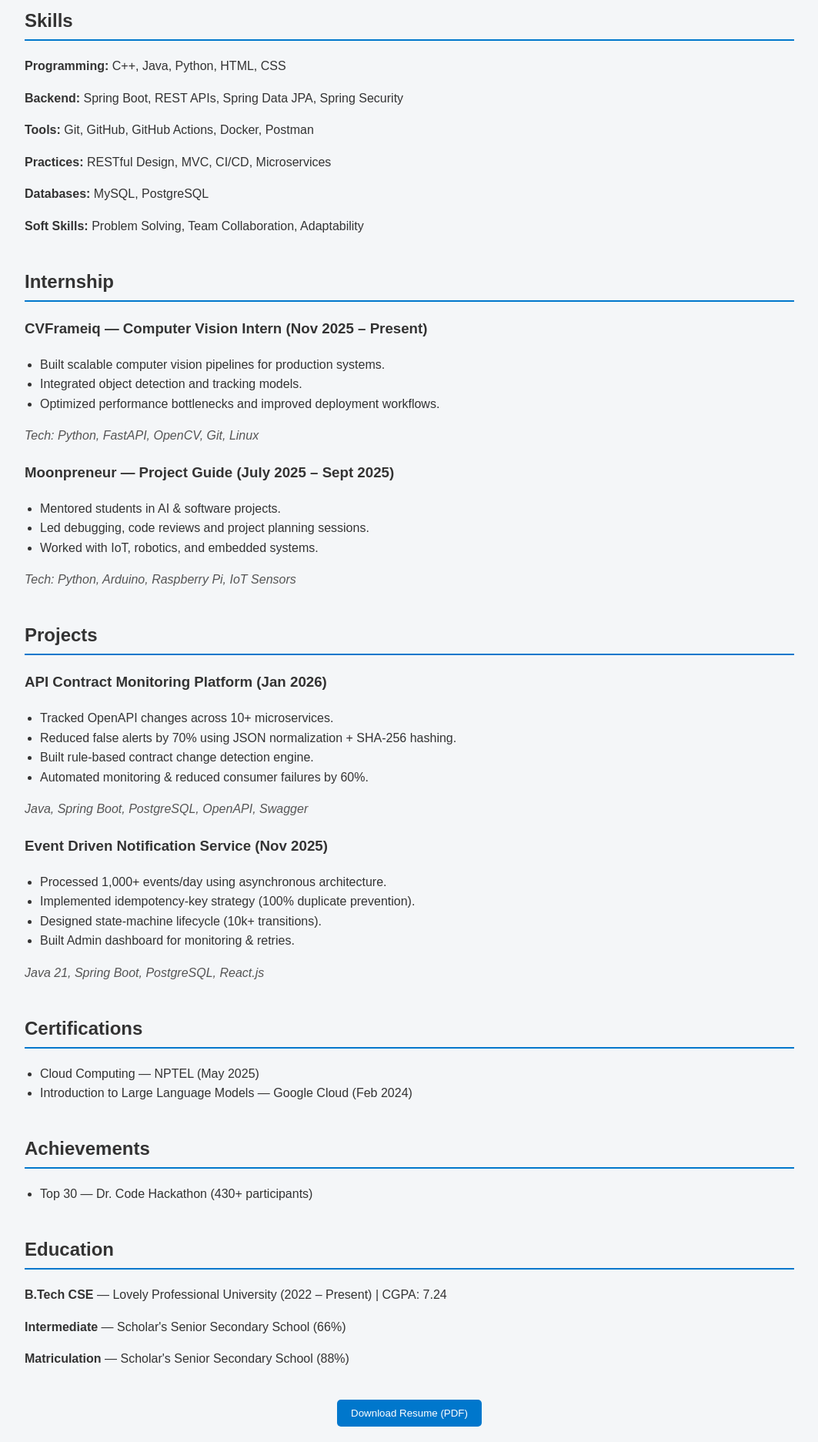
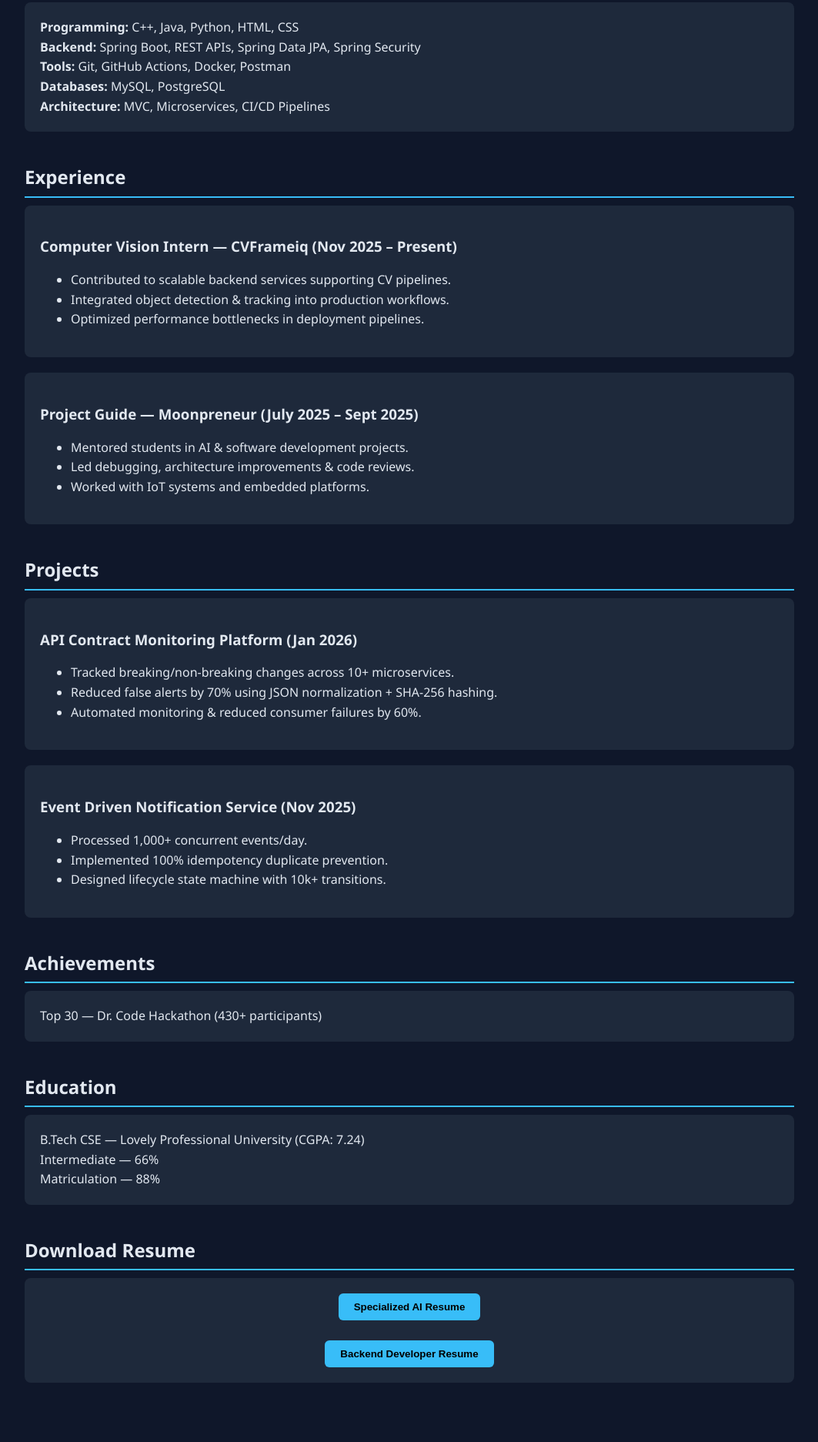
Before and after one commit to sandhyasharma24/sandhyasharma24.github.io, a plain HTML site: page index.html in a window 1280 px wide. Shown: the part 288-2161 px from the top of the page at 77% size, without its empty margins (108-1171 px from the left). Drawn offline with Linux system fonts and the light colour scheme.

Commit message:
Refactor index.html with new styles and content
Updated styles and content for improved layout and readability.

```diff
--- a/index.html
+++ b/index.html
@@ -7,70 +7,69 @@
 
 <style>
 body {
-    font-family: Arial, sans-serif;
     margin: 0;
-    padding: 0;
-    background: #f4f6f8;
-    color: #333;
+    font-family: 'Segoe UI', sans-serif;
+    background: #0f172a;
+    color: #e2e8f0;
     line-height: 1.6;
 }
 
 .container {
-    width: 85%;
+    width: 90%;
     max-width: 1000px;
     margin: auto;
-    padding: 20px;
-}
-
-header {
-    text-align: center;
     padding: 40px 0;
 }
 
-header h1 {
-    margin-bottom: 5px;
+h1, h2, h3 {
+    margin-bottom: 10px;
+}
+
+h2 {
+    border-bottom: 2px solid #38bdf8;
+    padding-bottom: 5px;
+    margin-top: 40px;
+}
+
+a {
+    color: #38bdf8;
+    text-decoration: none;
+}
+
+a:hover {
+    text-decoration: underline;
+}
+
+.header {
+    text-align: center;
+}
+
+.contact {
+    margin-top: 10px;
 }
 
 .contact a {
     margin: 0 10px;
-    text-decoration: none;
-    color: #0077cc;
+}
+
+.card {
+    background: #1e293b;
+    padding: 20px;
+    border-radius: 8px;
+    margin-bottom: 20px;
+}
+
+button {
+    background: #38bdf8;
+    border: none;
+    padding: 10px 20px;
+    border-radius: 6px;
+    cursor: pointer;
     font-weight: bold;
 }
 
-section {
-    margin-top: 40px;
-}
-
-h2 {
-    border-bottom: 2px solid #0077cc;
-    padding-bottom: 5px;
-}
-
-ul {
-    padding-left: 20px;
-}
-
-.project {
-    margin-bottom: 20px;
-}
-
-.tech {
-    font-style: italic;
-    color: #555;
-}
-
-button {
-    background: #0077cc;
-    color: white;
-    border: none;
-    padding: 10px 18px;
-    border-radius: 5px;
-    cursor: pointer;
-}
-
 button:hover {
-    background: #005fa3;
+    background: #0ea5e9;
 }
 </style>
 </head>
@@ -79,107 +78,90 @@ button:hover {
 
 <div class="container">
 
-<header>
+<div class="header">
     <h1>Sandhya Sharma</h1>
-    <p>Backend Developer | AI Enthusiast | Computer Vision Intern</p>
+    <p>Backend Developer | AI Engineer | Computer Vision Intern</p>
     <div class="contact">
         <a href="https://linkedin.com/in/sandhyasharma24" target="_blank">LinkedIn</a>
         <a href="https://github.com/sandhyasharma24" target="_blank">GitHub</a>
         <a href="mailto:sandhya24102001@gmail.com">Email</a>
-        <a href="tel:+917905787985">Mobile</a>
+        <a href="tel:+917905787985">+91-7905787985</a>
     </div>
-</header>
-
-<section>
-<h2>Skills</h2>
-<p><strong>Programming:</strong> C++, Java, Python, HTML, CSS</p>
-<p><strong>Backend:</strong> Spring Boot, REST APIs, Spring Data JPA, Spring Security</p>
-<p><strong>Tools:</strong> Git, GitHub, GitHub Actions, Docker, Postman</p>
-<p><strong>Practices:</strong> RESTful Design, MVC, CI/CD, Microservices</p>
-<p><strong>Databases:</strong> MySQL, PostgreSQL</p>
-<p><strong>Soft Skills:</strong> Problem Solving, Team Collaboration, Adaptability</p>
-</section>
-
-<section>
-<h2>Internship</h2>
-
-<div class="project">
-<h3>CVFrameiq — Computer Vision Intern (Nov 2025 – Present)</h3>
-<ul>
-<li>Built scalable computer vision pipelines for production systems.</li>
-<li>Integrated object detection and tracking models.</li>
-<li>Optimized performance bottlenecks and improved deployment workflows.</li>
-</ul>
-<p class="tech">Tech: Python, FastAPI, OpenCV, Git, Linux</p>
 </div>
 
-<div class="project">
-<h3>Moonpreneur — Project Guide (July 2025 – Sept 2025)</h3>
-<ul>
-<li>Mentored students in AI & software projects.</li>
-<li>Led debugging, code reviews and project planning sessions.</li>
-<li>Worked with IoT, robotics, and embedded systems.</li>
-</ul>
-<p class="tech">Tech: Python, Arduino, Raspberry Pi, IoT Sensors</p>
+<h2>Technical Skills</h2>
+<div class="card">
+<strong>Programming:</strong> C++, Java, Python, HTML, CSS <br>
+<strong>Backend:</strong> Spring Boot, REST APIs, Spring Data JPA, Spring Security <br>
+<strong>Tools:</strong> Git, GitHub Actions, Docker, Postman <br>
+<strong>Databases:</strong> MySQL, PostgreSQL <br>
+<strong>Architecture:</strong> MVC, Microservices, CI/CD Pipelines
 </div>
 
-</section>
+<h2>Experience</h2>
 
-<section>
+<div class="card">
+<h3>Computer Vision Intern — CVFrameiq (Nov 2025 – Present)</h3>
+<ul>
+<li>Contributed to scalable backend services supporting CV pipelines.</li>
+<li>Integrated object detection & tracking into production workflows.</li>
+<li>Optimized performance bottlenecks in deployment pipelines.</li>
+</ul>
+</div>
+
+<div class="card">
+<h3>Project Guide — Moonpreneur (July 2025 – Sept 2025)</h3>
+<ul>
+<li>Mentored students in AI & software development projects.</li>
+<li>Led debugging, architecture improvements & code reviews.</li>
+<li>Worked with IoT systems and embedded platforms.</li>
+</ul>
+</div>
+
 <h2>Projects</h2>
 
-<div class="project">
+<div class="card">
 <h3>API Contract Monitoring Platform (Jan 2026)</h3>
 <ul>
-<li>Tracked OpenAPI changes across 10+ microservices.</li>
+<li>Tracked breaking/non-breaking changes across 10+ microservices.</li>
 <li>Reduced false alerts by 70% using JSON normalization + SHA-256 hashing.</li>
-<li>Built rule-based contract change detection engine.</li>
 <li>Automated monitoring & reduced consumer failures by 60%.</li>
 </ul>
-<p class="tech">Java, Spring Boot, PostgreSQL, OpenAPI, Swagger</p>
 </div>
 
-<div class="project">
+<div class="card">
 <h3>Event Driven Notification Service (Nov 2025)</h3>
 <ul>
-<li>Processed 1,000+ events/day using asynchronous architecture.</li>
-<li>Implemented idempotency-key strategy (100% duplicate prevention).</li>
-<li>Designed state-machine lifecycle (10k+ transitions).</li>
-<li>Built Admin dashboard for monitoring & retries.</li>
+<li>Processed 1,000+ concurrent events/day.</li>
+<li>Implemented 100% idempotency duplicate prevention.</li>
+<li>Designed lifecycle state machine with 10k+ transitions.</li>
 </ul>
-<p class="tech">Java 21, Spring Boot, PostgreSQL, React.js</p>
 </div>
 
-</section>
+<h2>Achievements</h2>
+<div class="card">
+Top 30 — Dr. Code Hackathon (430+ participants)
+</div>
 
-<section>
-<h2>Certifications</h2>
-<ul>
-<li>Cloud Computing — NPTEL (May 2025)</li>
-<li>Introduction to Large Language Models — Google Cloud (Feb 2024)</li>
-</ul>
-</section>
+<h2>Education</h2>
+<div class="card">
+B.Tech CSE — Lovely Professional University (CGPA: 7.24) <br>
+Intermediate — 66% <br>
+Matriculation — 88%
+</div>
 
-<section>
-<h2>Achievements</h2>
-<ul>
-<li>Top 30 — Dr. Code Hackathon (430+ participants)</li>
-</ul>
-</section>
-
-<section>
-<h2>Education</h2>
-<p><strong>B.Tech CSE</strong> — Lovely Professional University (2022 – Present) | CGPA: 7.24</p>
-<p><strong>Intermediate</strong> — Scholar's Senior Secondary School (66%)</p>
-<p><strong>Matriculation</strong> — Scholar's Senior Secondary School (88%)</p>
-</section>
-
-<section style="text-align:center; margin-top:40px;">
-<a href="Sandhya_Sharma_Resume.pdf" target="_blank">
-<button>Download Resume (PDF)</button>
-</a>
-</section>
+<h2>Download Resume</h2>
+<div class="card" style="text-align:center;">
+    <a href="sandhya_specialed_cv.pdf" target="_blank">
+        <button>Specialized AI Resume</button>
+    </a>
+    <br><br>
+    <a href="sandhya_updated_cv.pdf" target="_blank">
+        <button>Backend Developer Resume</button>
+    </a>
+</div>
 
 </div>
+
 </body>
 </html>
```
